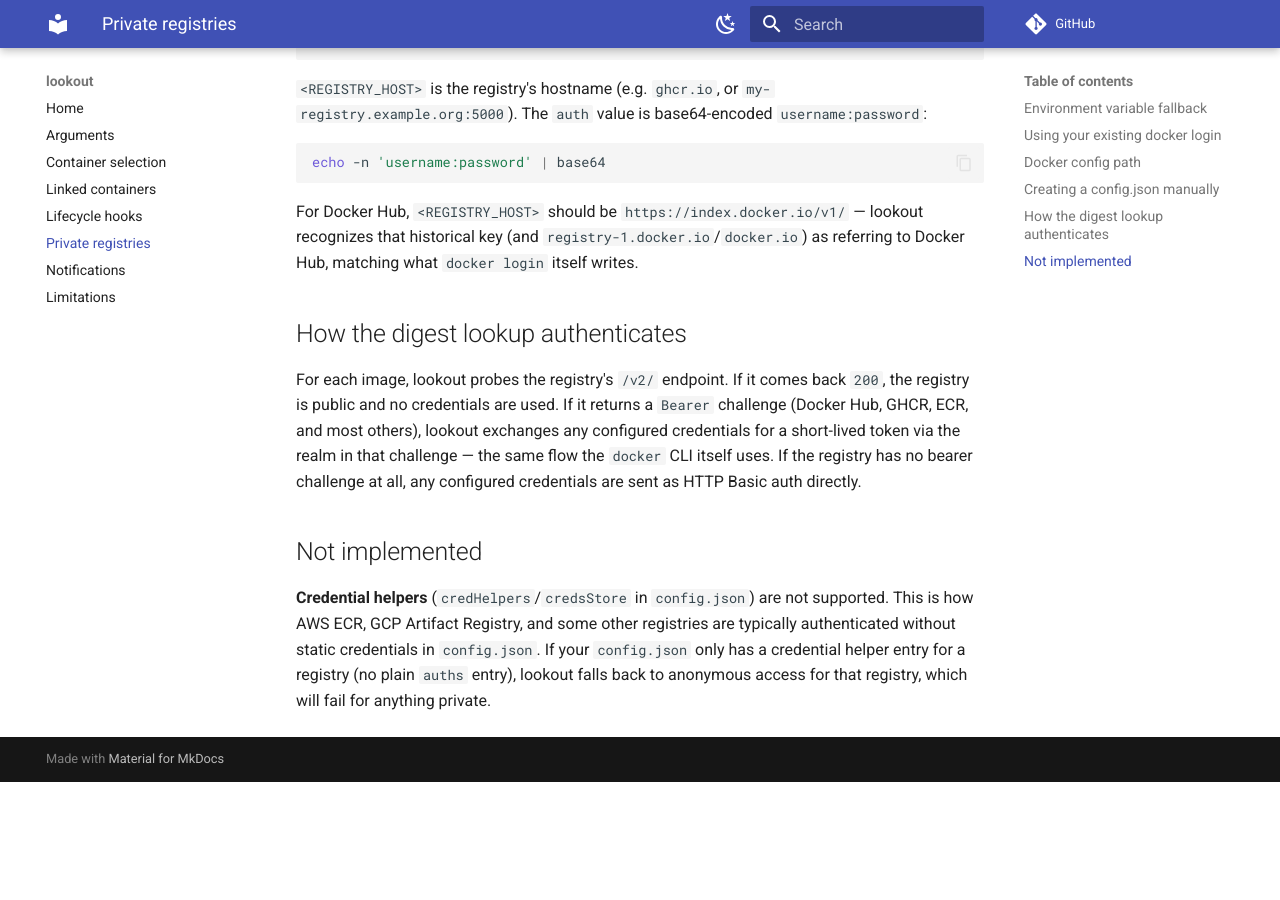
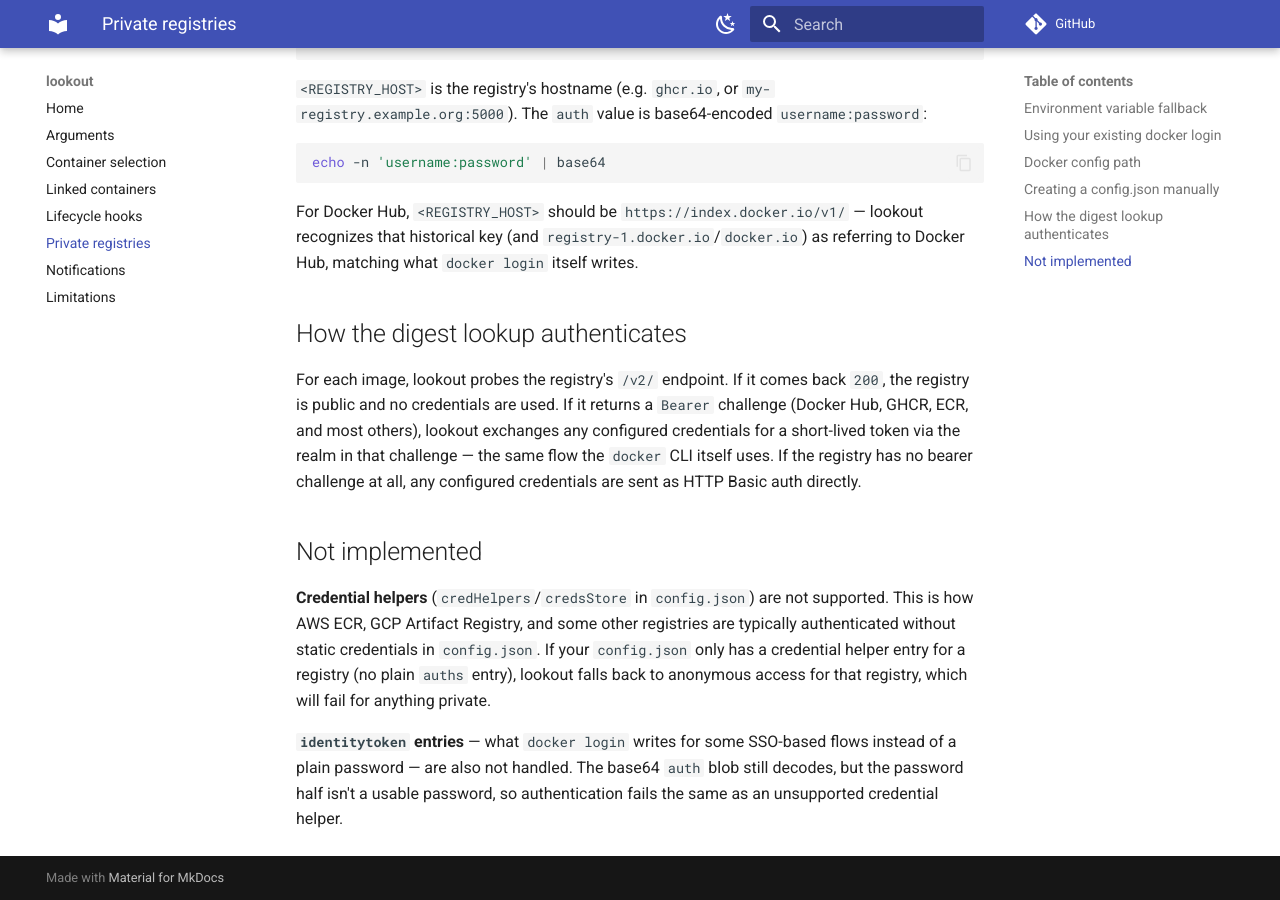
Before and after one commit to garage1118/lookout, an MkDocs documentation site: the page built from docs/private-registries.md, in a window 1280 px wide and 900 px high, scrolled down 1725 px. Built offline with MkDocs 1.6.1 and Material for MkDocs 9.7.7, drawn with Linux system fonts in a browser that asks for light colours; comment, search, counter and statistics services are not loaded; before the commit the page ends 2507 px from its top, so only the background shows below that.

Commit message:
Document that identitytoken config.json entries aren't handled

```diff
--- a/docs/private-registries.md
+++ b/docs/private-registries.md
@@ -102,3 +102,7 @@ how AWS ECR, GCP Artifact Registry, and some other registries are typically auth
 static credentials in `config.json`. If your `config.json` only has a credential helper entry for
 a registry (no plain `auths` entry), lookout falls back to anonymous access for that registry,
 which will fail for anything private.
+
+**`identitytoken` entries** — what `docker login` writes for some SSO-based flows instead of a
+plain password — are also not handled. The base64 `auth` blob still decodes, but the password half
+isn't a usable password, so authentication fails the same as an unsupported credential helper.
```
